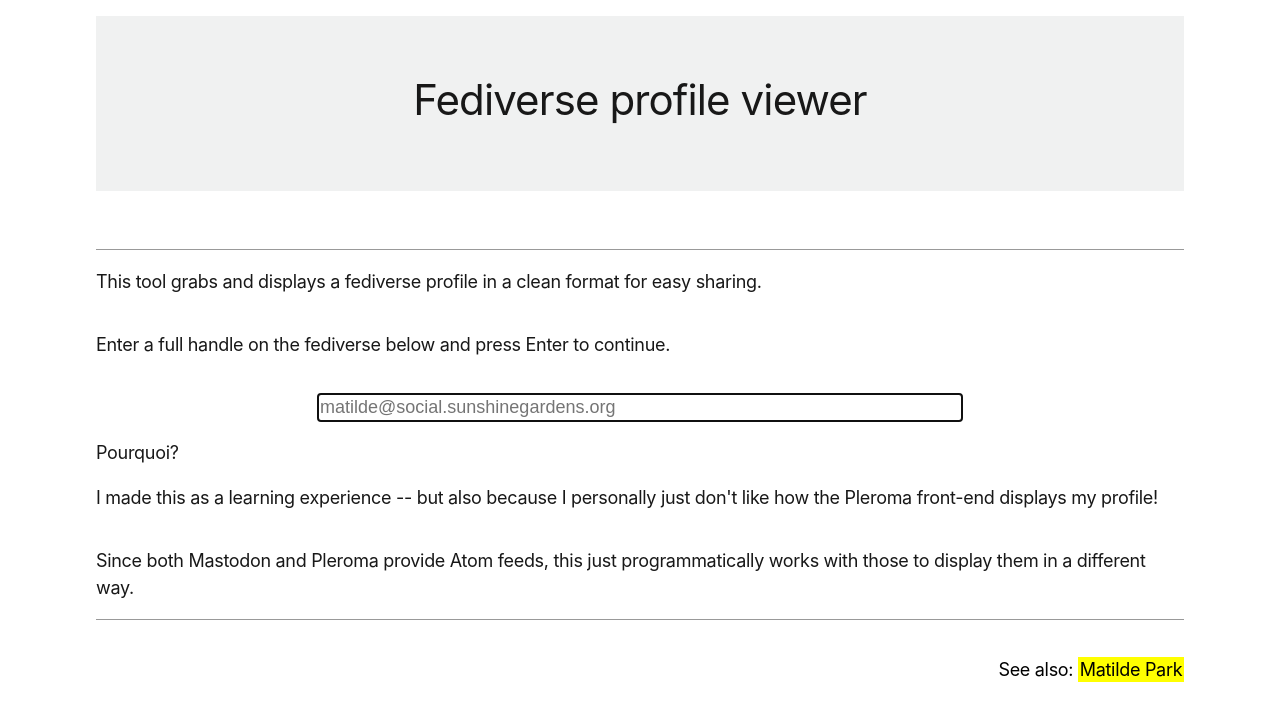
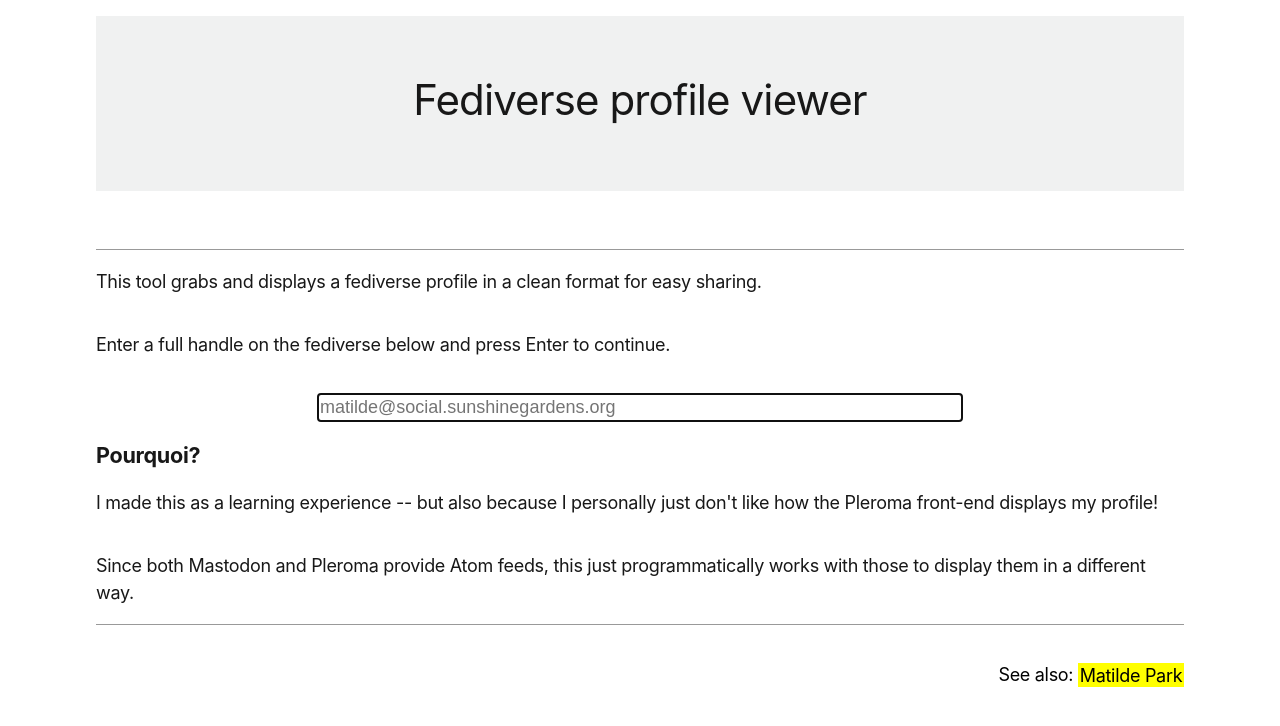
Before and after one commit to matildepark/fediverse-feed-viewer, a React (Create React App) app: page / in a window 1280 px wide. Shown: the top 726 px of the page. Built offline with nearby package versions, Linux system fonts and the light colour scheme; a web font is replaced by a local one; what react-safe-html, x2js would draw is missing.

Commit message:
POURQUOI

```diff
--- a/src/App.css
+++ b/src/App.css
@@ -94,6 +94,11 @@ p {
   text-align: center;
   letter-spacing: -0.021em;
   margin: 2em auto 2em auto;
+}
+
+.homeContainer h3 {
+  font-size: 1.2em;
+  font-weight: 700;
 }
 
 .homeContainer p:first-of-type {
```
